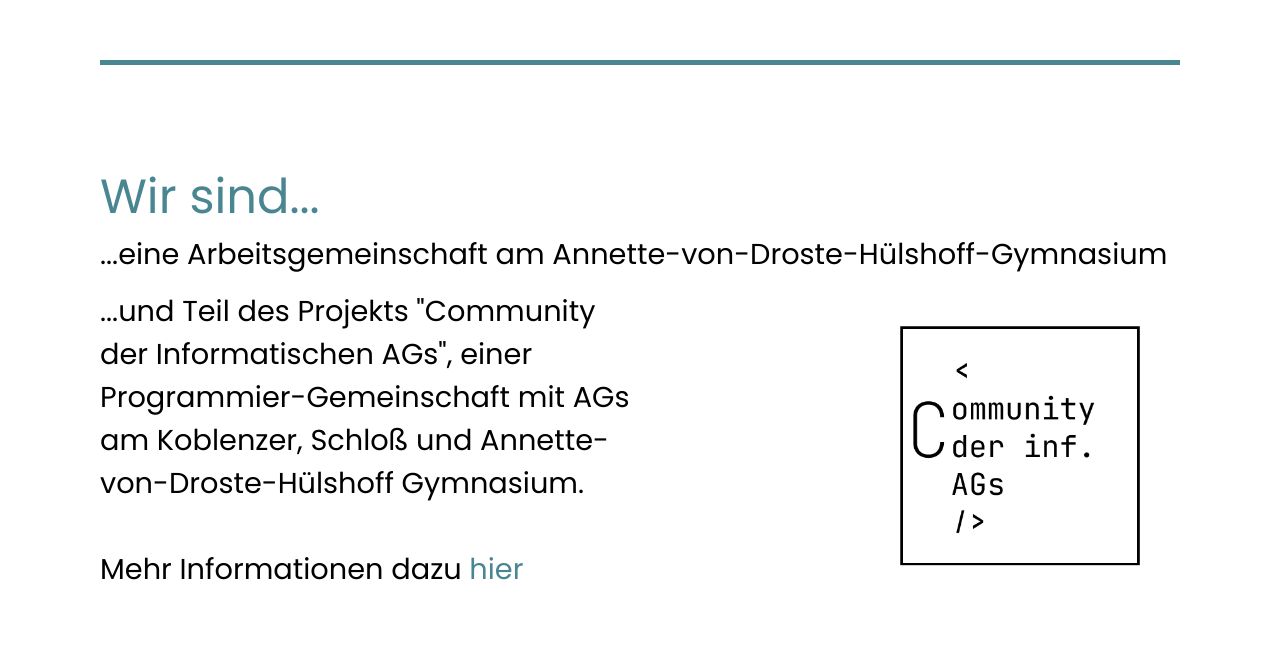
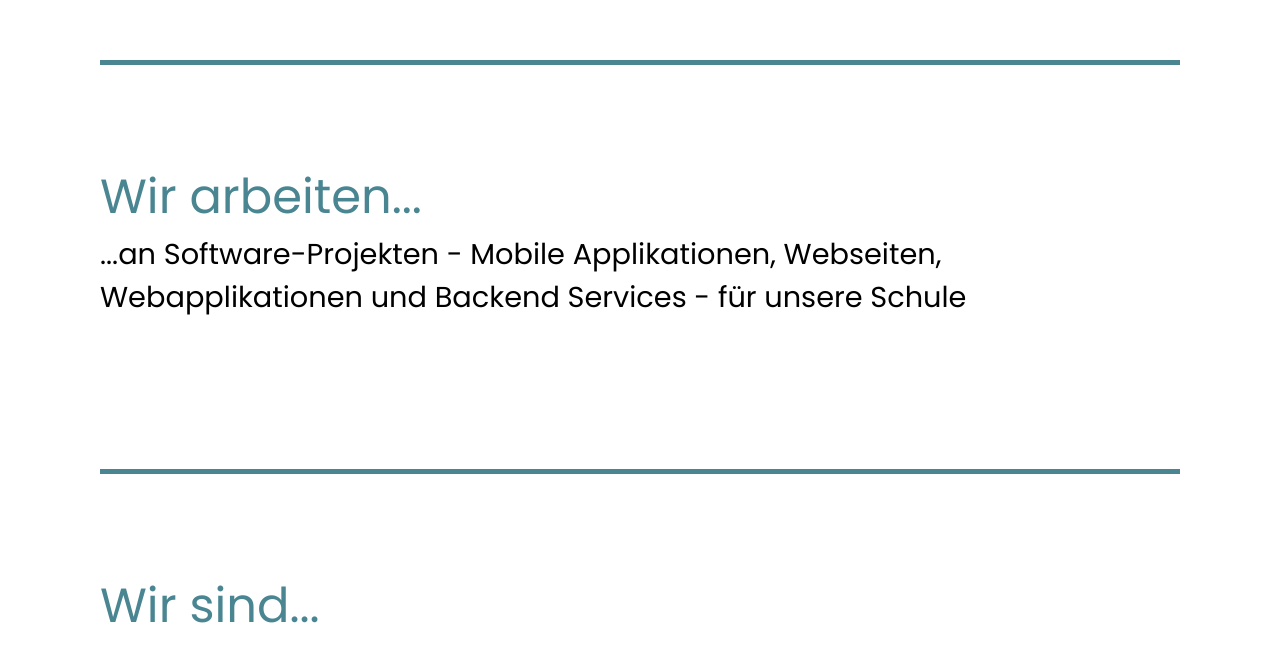
Before and after one commit to Annette-Softwareentwicklung/Annette-Softwareentwicklung, a React (Create React App) app: page / in a window 1280 px wide. Shown: the part 725-1374 px from the top of the page. Built offline with nearby package versions, Linux system fonts and the light colour scheme.

Commit message:
project section erstellt (2. commit, weil es beim ersten Mal nicht geklappt hat)

```diff
--- a/src/App.jsx
+++ b/src/App.jsx
@@ -1,5 +1,5 @@
 import { Footer, Header } from "./components";
-import { LandingSection, TeamSection } from "./sections";
+import { LandingSection, TeamSection, ProjectsSection } from "./sections";
 // durch die index.js dateien, die das Exportieren der Inhalte zusammenbündelt, damit man dann alle components von "./components" importieren kann
 import "./globals.css"
 
@@ -9,6 +9,7 @@
       <Header />
       <main>
         <LandingSection />
+        <ProjectsSection />
         <TeamSection />
       </main>
       <Footer />
--- a/src/sections/index.js
+++ b/src/sections/index.js
@@ -1,3 +1,4 @@
 // ! die Index Dateien sorgen dafür, dass der gesamte Content (also alle functional components) aus den angegebenen Ordnern exportiert werden.
 export * from "./landing-section"
 export * from "./team-section"
+export * from "./projects-section"
--- /dev/null
+++ b/src/sections/projects-section/index.js
@@ -0,0 +1 @@
+export * from "./projects-section.jsx"
--- /dev/null
+++ b/src/sections/projects-section/projects-section.jsx
@@ -0,0 +1,13 @@
+
+// ! Das importieren von css modules
+import styles from "./projects-section.module.css";
+
+export function ProjectsSection() {
+  return <section className={styles.projectsSection}>
+    <article>
+      <h2>Wir arbeiten...</h2>
+      <p>...an Software-Projekten - Mobile Applikationen, Webseiten, Webapplikationen und Backend Services - für unsere Schule</p>
+      <div></div>
+    </article>
+  </section>
+}
--- /dev/null
+++ b/src/sections/projects-section/projects-section.module.css
@@ -0,0 +1,16 @@
+.projectsSection {
+  display: flex;
+  align-items: center;
+  justify-content: space-between;
+  padding-bottom: 150px;
+  border-bottom: 5px solid #4A8692;
+}
+.projectsSection h2 {
+  font-size: 3em;
+  font-weight: 400;
+  color: #4A8692;
+}
+.projectsSection p {
+  color: #000000;
+  text-decoration: none;
+}
```
Also changed, not shown: 1 other file (tests, documents, lock files or other folders).
